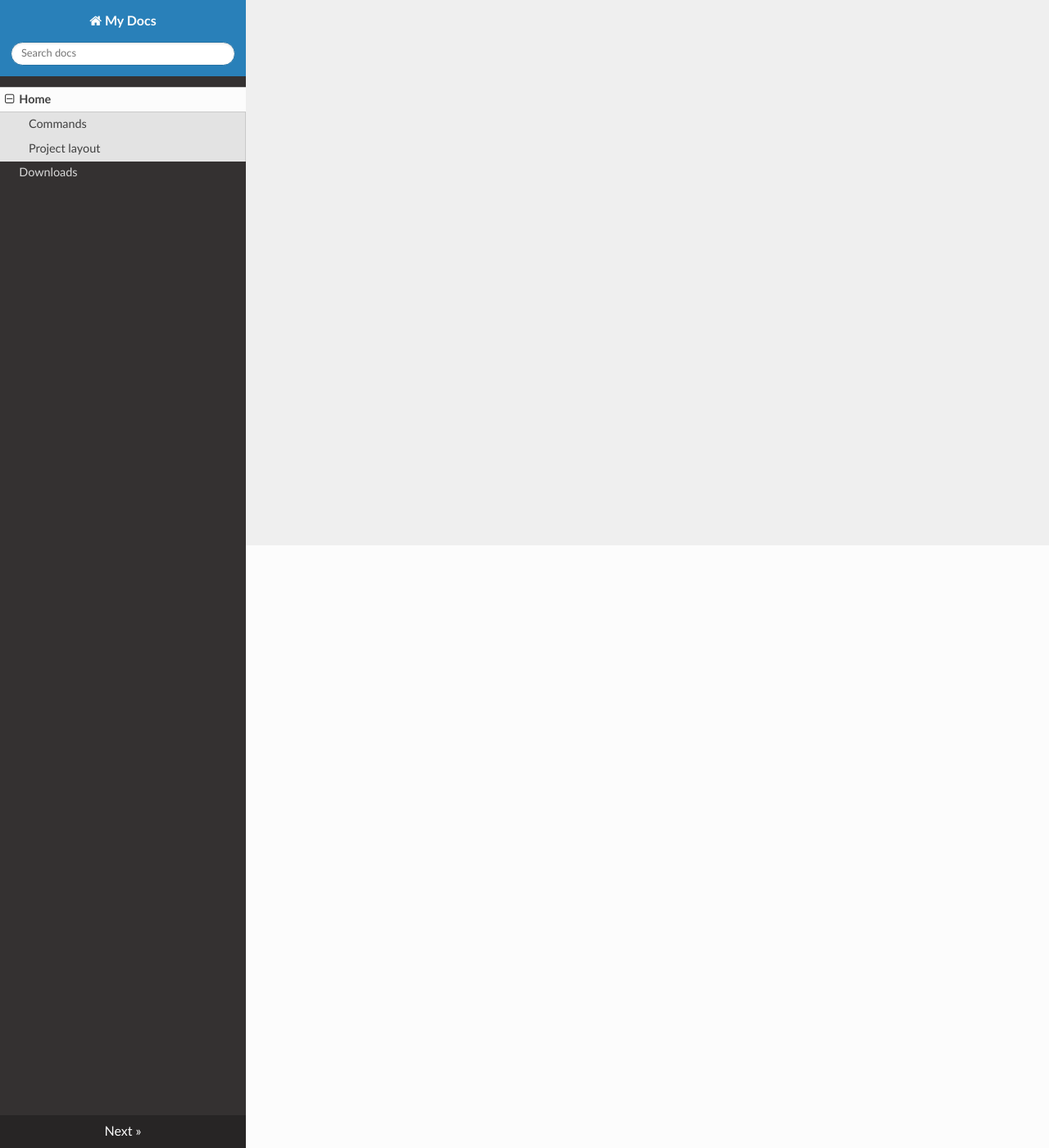
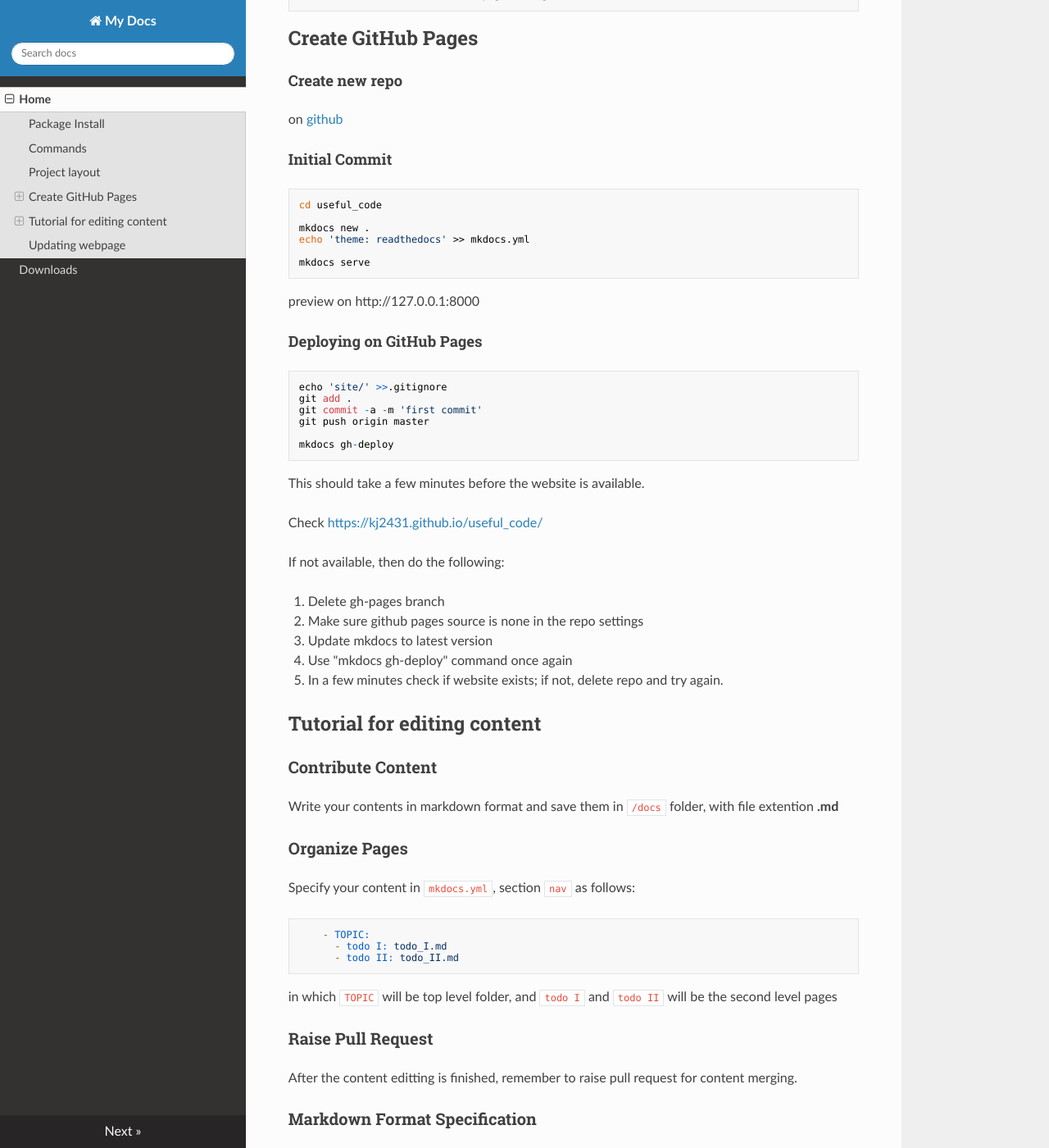
Before and after one commit to kj2431/useful_code, an MkDocs documentation site: the page built from docs/index.md, in a window 1280 px wide and 1400 px high, scrolled down 735 px. Shown: the whole window at 82% size. Built offline with MkDocs 1.6.1, drawn with Linux system fonts in a browser that asks for light colours; nearby versions of some CDN libraries; some of the changed text lies outside the part shown.

Commit message:
Update index.md

````diff
--- a/docs/index.md
+++ b/docs/index.md
@@ -1,6 +1,13 @@
 # Welcome to MkDocs
 
 For full documentation visit [mkdocs.org](https://www.mkdocs.org).
+
+## Package Install
+All the contents of this website are edited with markdown format. The markdown files are then converted to static html pages via `Mkdocs` package. These commands will install the python dependencies onto a python environment.
+```
+pip install mkdocs
+pip install pymdown-extensions
+```
 
 ## Commands
 
@@ -15,3 +22,79 @@ For full documentation visit [mkdocs.org](https://www.mkdocs.org).
     docs/
         index.md  # The documentation homepage.
         ...       # Other markdown pages, images and other files.
+
+## Create GitHub Pages
+
+#### Create new repo
+
+on [github](https://github.com/kj2431/useful_code/)
+
+#### Initial Commit
+
+```
+cd useful_code
+
+mkdocs new .
+echo 'theme: readthedocs' >> mkdocs.yml
+
+mkdocs serve
+```
+
+preview on http://127.0.0.1:8000
+
+
+#### Deploying on GitHub Pages
+
+```
+echo 'site/' >>.gitignore
+git add .
+git commit -a -m 'first commit'
+git push origin master
+
+mkdocs gh-deploy
+```
+
+This should take a few minutes before the website is available.
+
+Check [https://kj2431.github.io/useful_code/](https://kj2431.github.io/useful_code/)
+
+If not available, then do the following:
+
+1. Delete gh-pages branch
+2. Make sure github pages source is none in the repo settings
+3. Update mkdocs to latest version
+4. Use "mkdocs gh-deploy" command once again
+5. In a few minutes check if website exists; if not, delete repo and try again.
+
+
+## Tutorial for editing content
+
+### Contribute Content
+Write your contents in markdown format and save them in `/docs` folder, with file extention **.md**
+
+### Organize Pages
+Specify your content in `mkdocs.yml`, section `nav` as follows:
+```
+    - TOPIC:
+      - todo I: todo_I.md
+      - todo II: todo_II.md
+```
+in which `TOPIC` will be top level folder, and `todo I` and `todo II` will be the second level pages
+
+
+### Raise Pull Request
+After the content editting is finished, remember to raise pull request for content merging.
+
+### Markdown Format Specification
+https://guides.github.com/features/mastering-markdown/
+
+
+## Updating webpage
+
+* Organize all markdown files within the `docs` folder.
+* Edit website navigation map by editing the `nav` section in `mkdocs.yml` as shown above.
+* Verify rendering effect:
+  On your desktop computer, navigate to the root folder of this repo, type `mkdocs serve` in command line; this will start a website server locally on `127.0.0.1:8000`. Check to make sure the HTML page is rendered properly, and there are no formatting issues. Please note that when embedding an outside HTML file onto the markdown page, it must also follow HTTPS standards.
+
+* Officially publish to Github pages
+  Type `mkdocs gh-deploy` in command line.
````
